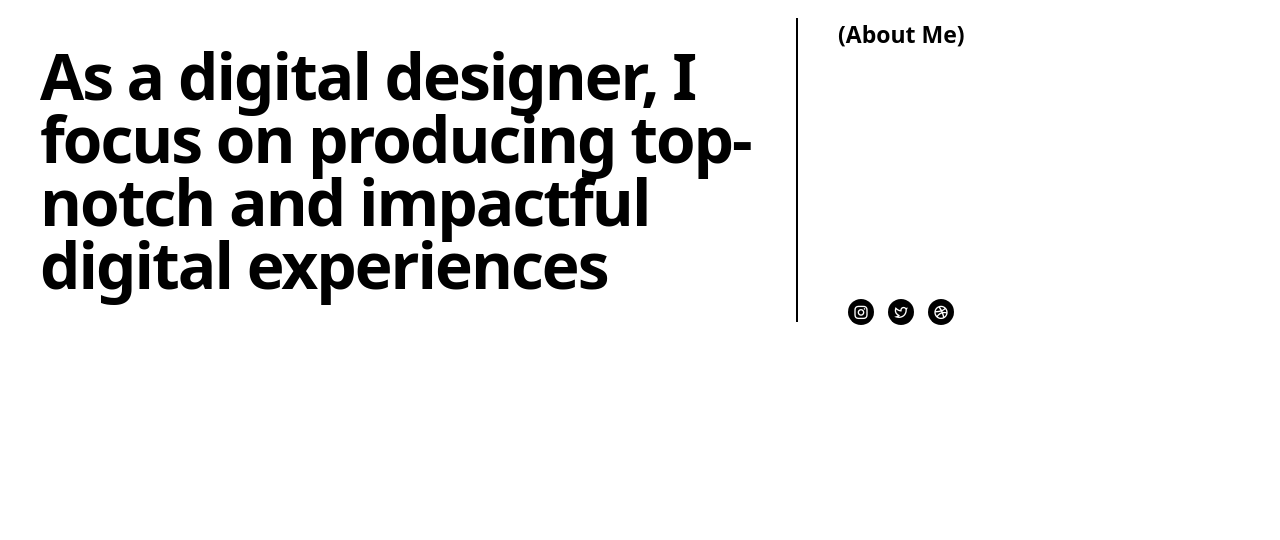
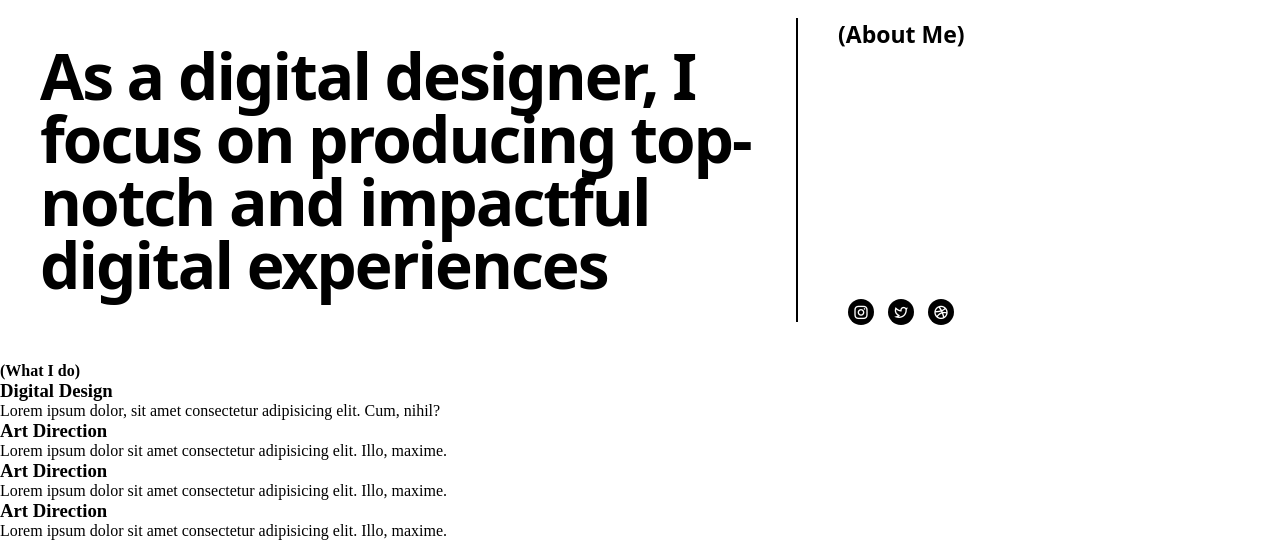
Before and after one commit to lambodarbag/Demo-landingpage-2, a plain HTML site: page index.html in a window 1280 px wide. Shown: the part 995-1535 px from the top of the page. Before the commit the page ends 1357 px from the top, so only its background shows below. Drawn offline with nearby package versions, Linux system fonts and the light colour scheme.

Commit message:
Docs: Updated

```diff
--- a/index.html
+++ b/index.html
@@ -35,6 +35,31 @@
                 </div>
             </div>
         </div>
+        <div id="bottom">
+            <h4>(What I do)</h4>
+            <div id="bottom-left">
+                <div id="bottom-up">
+                    <div id="upper-one">
+                        <h3 class="skills">Digital Design</h3>
+                        <p class="desc">Lorem ipsum dolor, sit amet consectetur adipisicing elit. Cum, nihil?</p>
+                    </div>
+                    <div id="upper-two">
+                        <h3 class="skills">Art Direction</h3>
+                        <p class="desc">Lorem ipsum dolor sit amet consectetur adipisicing elit. Illo, maxime.</p>
+                    </div>
+                </div>
+                <div id="bottom-down">
+                    <div id="down-one">
+                        <h3 class="skills">Art Direction</h3>
+                        <p class="desc">Lorem ipsum dolor sit amet consectetur adipisicing elit. Illo, maxime.</p>
+                    </div>
+                    <div id="down-two">
+                        <h3 class="skills">Art Direction</h3>
+                        <p class="desc">Lorem ipsum dolor sit amet consectetur adipisicing elit. Illo, maxime.</p>
+                    </div>
+                </div>
+            </div>
+        </div>
     </div>
 </body>
 </html>
```
